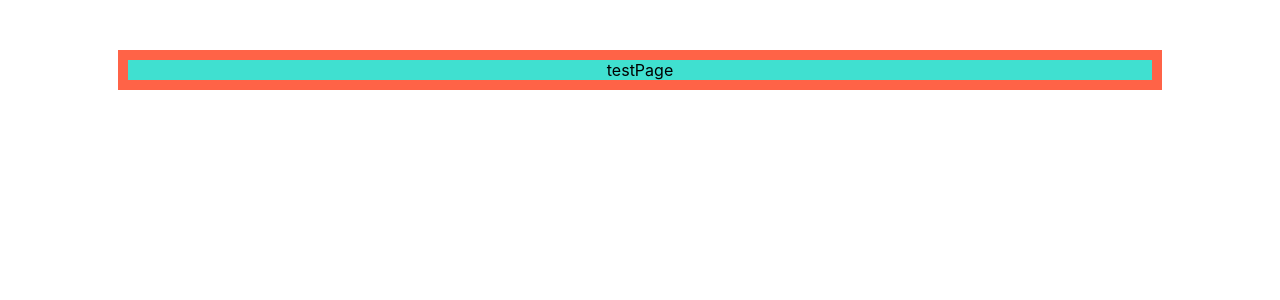
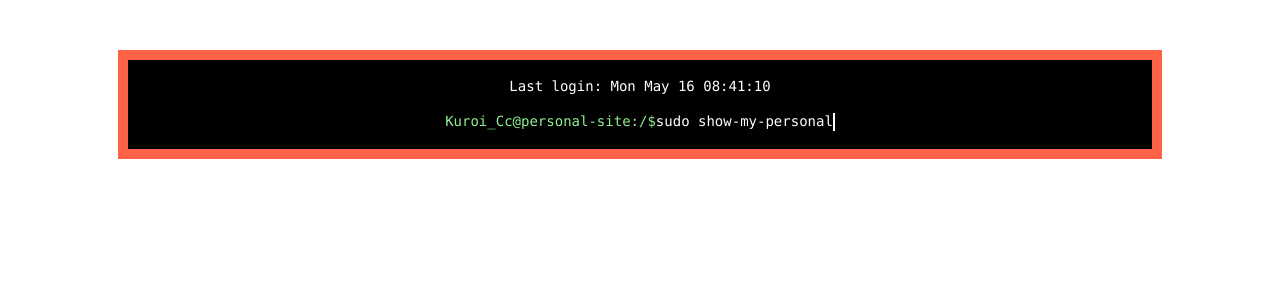
Before and after one commit to KuroiCc/profile-site, a React (Create React App) app: page /testPage in a window 1280 px wide. Shown: the top 300 px of the page. Built offline with nearby package versions, Linux system fonts and the light colour scheme.

Commit message:
feat: create codeAnimation

```diff
--- /dev/null
+++ b/src/components/codeAnimation/codeAnimation.module.css
@@ -0,0 +1,73 @@
+/* cli-container */
+.cli-container {
+  appearance: none;
+  margin: 0;
+  padding: 0;
+  border: 0;
+  outline: 0;
+  box-sizing: border-box;
+  font-weight: normal;
+
+  overflow: auto;
+  /* position: absolute;
+  top: 0;
+  right: 0;
+  bottom: 0;
+  left: 0; */
+  padding: 4px 6px;
+  background-color: #000000;
+  font-family: Consolas, Monaco, monospace;
+  font-size: 14px;
+  line-height: 1.25;
+  color: #ffffff;
+}
+
+.cli-container > pre,
+.cli-container > pre > a,
+.cli-container > pre > span,
+.cli-container > pre > em {
+  font-family: inherit;
+  font-size: inherit;
+  font-style: normal;
+}
+
+.cli-container > pre {
+  margin-bottom: 1em;
+  white-space: pre-line;
+  word-break: break-all;
+}
+
+.cli-container > pre > span {
+  color: lightgreen;
+}
+
+.cli-container > pre > a {
+  color: lightblue;
+}
+
+.cli-container > pre > em {
+  color: red;
+}
+
+/* typing-animation-container */
+.typing-animation-container .typing-animation {
+  display: inline-block;
+  width: 26ch;
+  overflow: hidden;
+  vertical-align: top;
+  white-space: nowrap;
+  border-right: 2px solid transparent;
+  animation: typing 3s steps(26) infinite, caret 0.5s steps(1) infinite;
+}
+
+@keyframes typing {
+  from {
+    width: 0%;
+  }
+}
+
+@keyframes caret {
+  50% {
+    border-right-color: currentColor;
+  }
+}
--- /dev/null
+++ b/src/components/codeAnimation/codeAnimation.tsx
@@ -0,0 +1,19 @@
+import React from 'react'
+
+// local imports
+import styles from './codeAnimation.module.css'
+
+export const CodeAnimation: React.FC = () => {
+  return (
+    // class="cli-container typing-animation-container"
+    <div className={`${styles['cli-container']} ${styles['typing-animation-container']}`}>
+      <pre>
+        Last login: Mon May 16 08:41:10
+        <br />
+        <br />
+        <span>Kuroi_Cc@personal-site:/$</span>
+        <div className={styles['typing-animation']}>sudo show-my-personal-site</div>
+      </pre>
+    </div>
+  )
+}
--- /dev/null
+++ b/src/components/codeAnimation/index.ts
@@ -0,0 +1 @@
+export * from './codeAnimation'
--- /dev/null
+++ b/src/components/index.ts
@@ -0,0 +1 @@
+export * from './codeAnimation'
--- a/src/pages/testPage/testPage.tsx
+++ b/src/pages/testPage/testPage.tsx
@@ -2,7 +2,12 @@ import React from 'react'
 
 // local imports
 import styles from './testPage.module.css'
+import { CodeAnimation } from '../../components'
 
 export const TestPage: React.FC = () => {
-  return <div className={styles.testPageStage}>testPage</div>
+  return (
+    <div className={styles.testPageStage}>
+      <CodeAnimation />
+    </div>
+  )
 }
```
